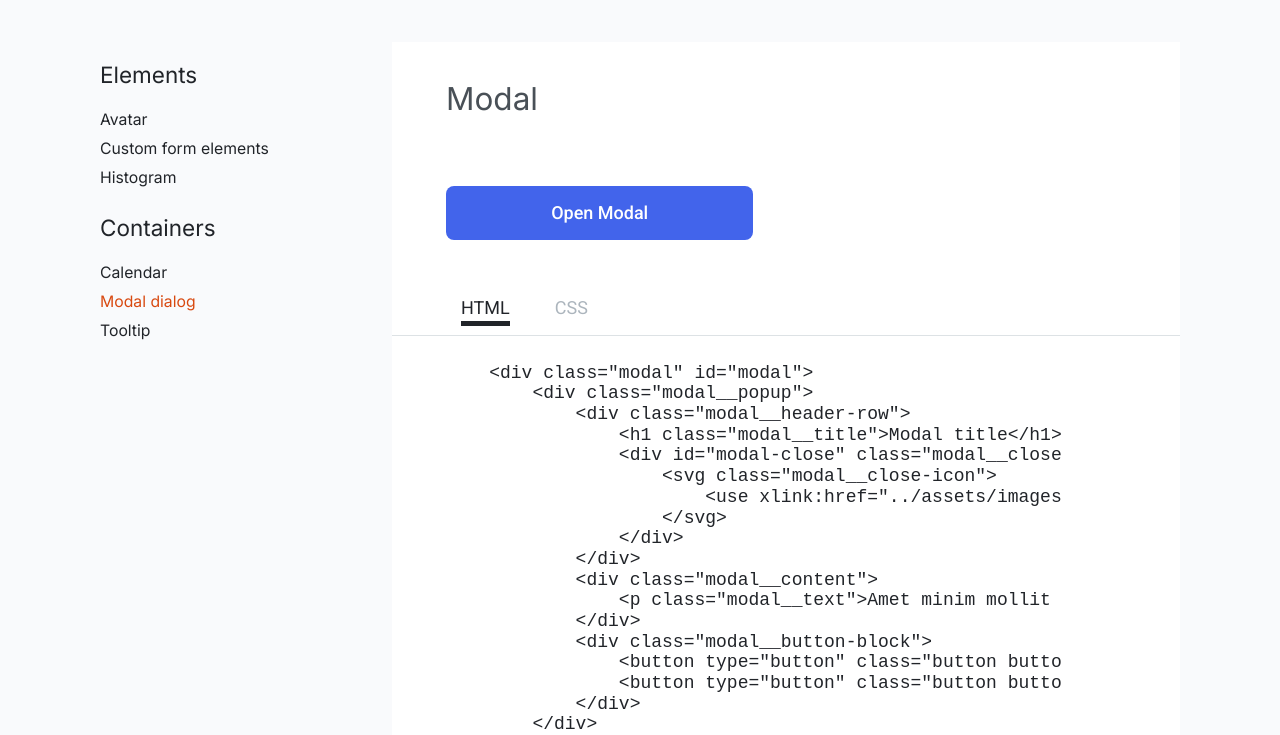
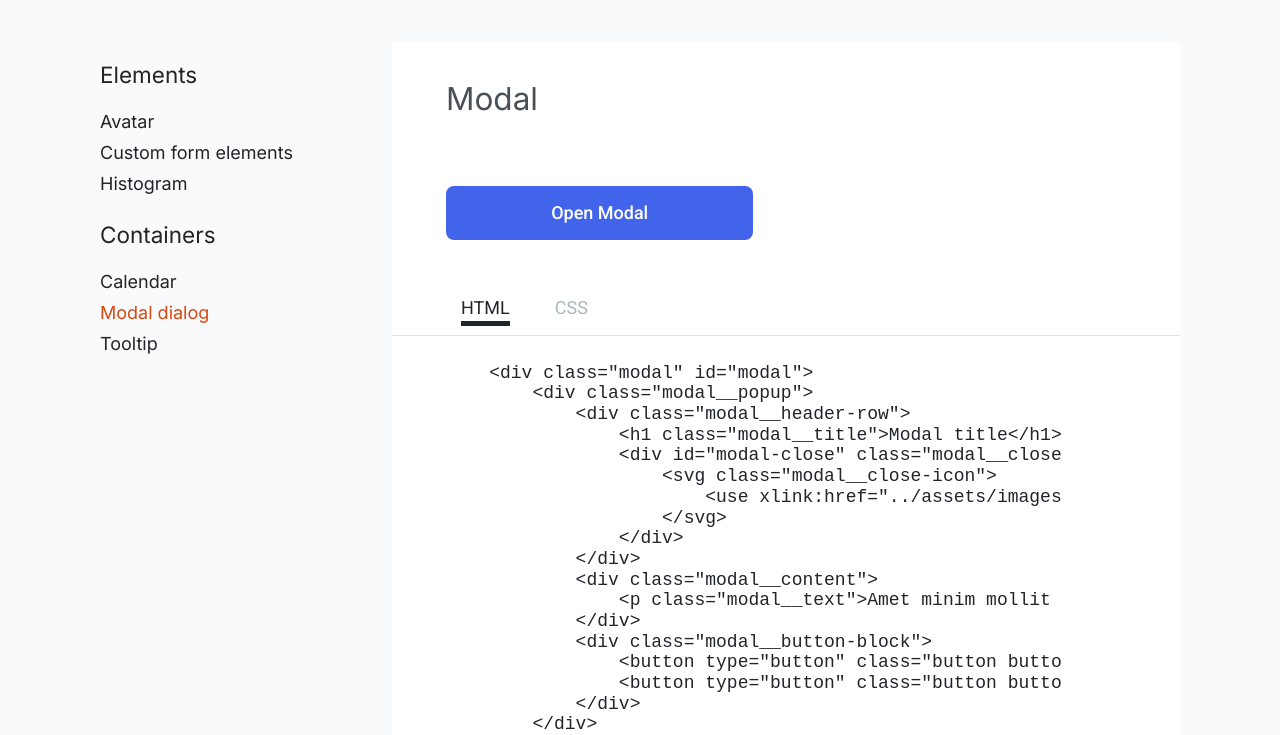
Before and after one commit to js-tasks-ru/htmlcss-20210513_ekaterina78, a website: page pages/modal.html in a window 1280 px wide. Shown: the part 57-792 px from the top of the page. Drawn offline with Linux system fonts and the light colour scheme.

Commit message:
menu font size increased

```diff
--- a/components/menu/menu.css
+++ b/components/menu/menu.css
@@ -41,8 +41,8 @@
 }
 
 .menu__item {
-    font-size: 0.875rem;
-    line-height: 1.375rem;
+    font-size: 1rem;
+    line-height: 1.5rem;
     margin-bottom: 4px;
     text-decoration: none;
 }
```
